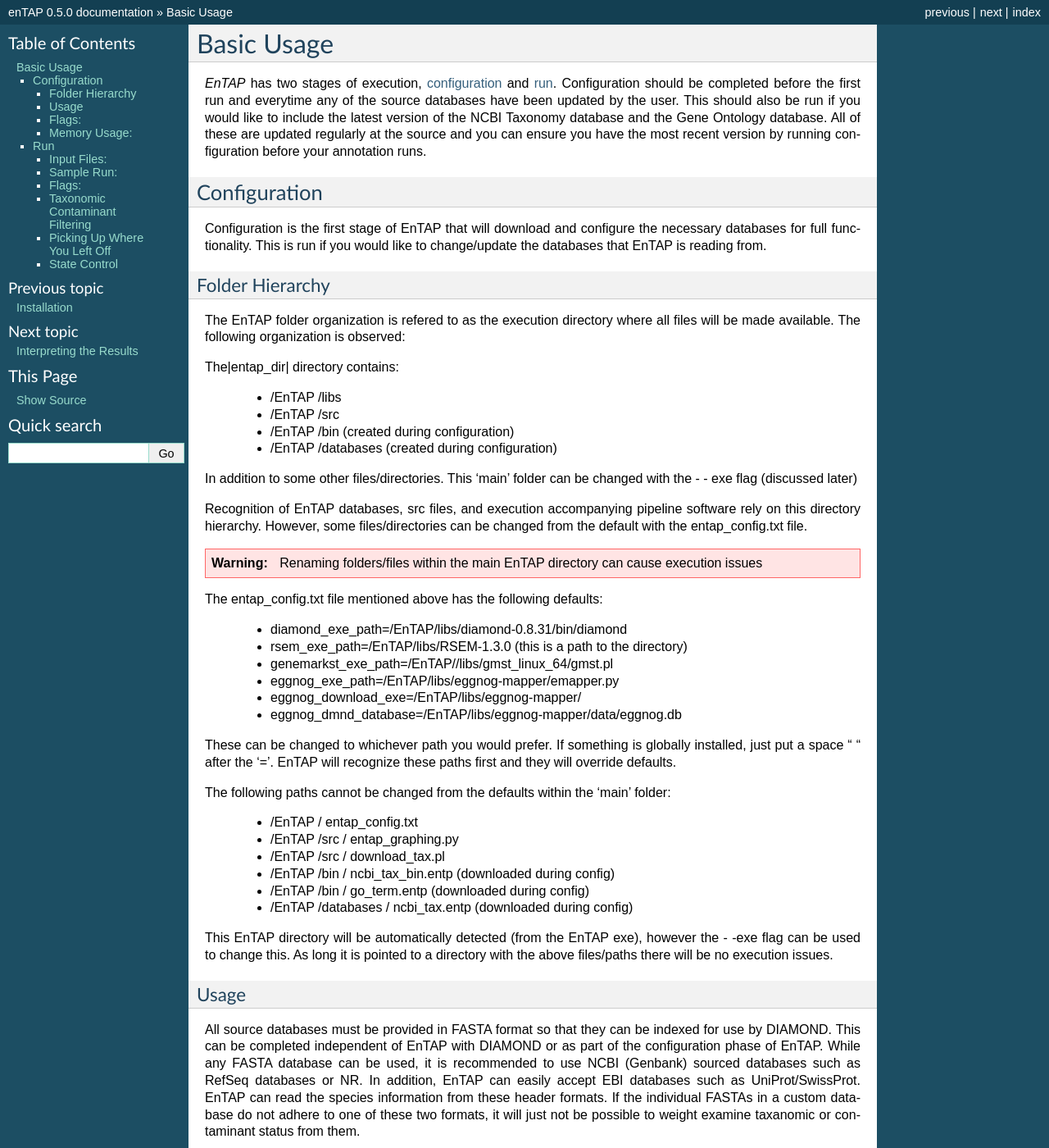
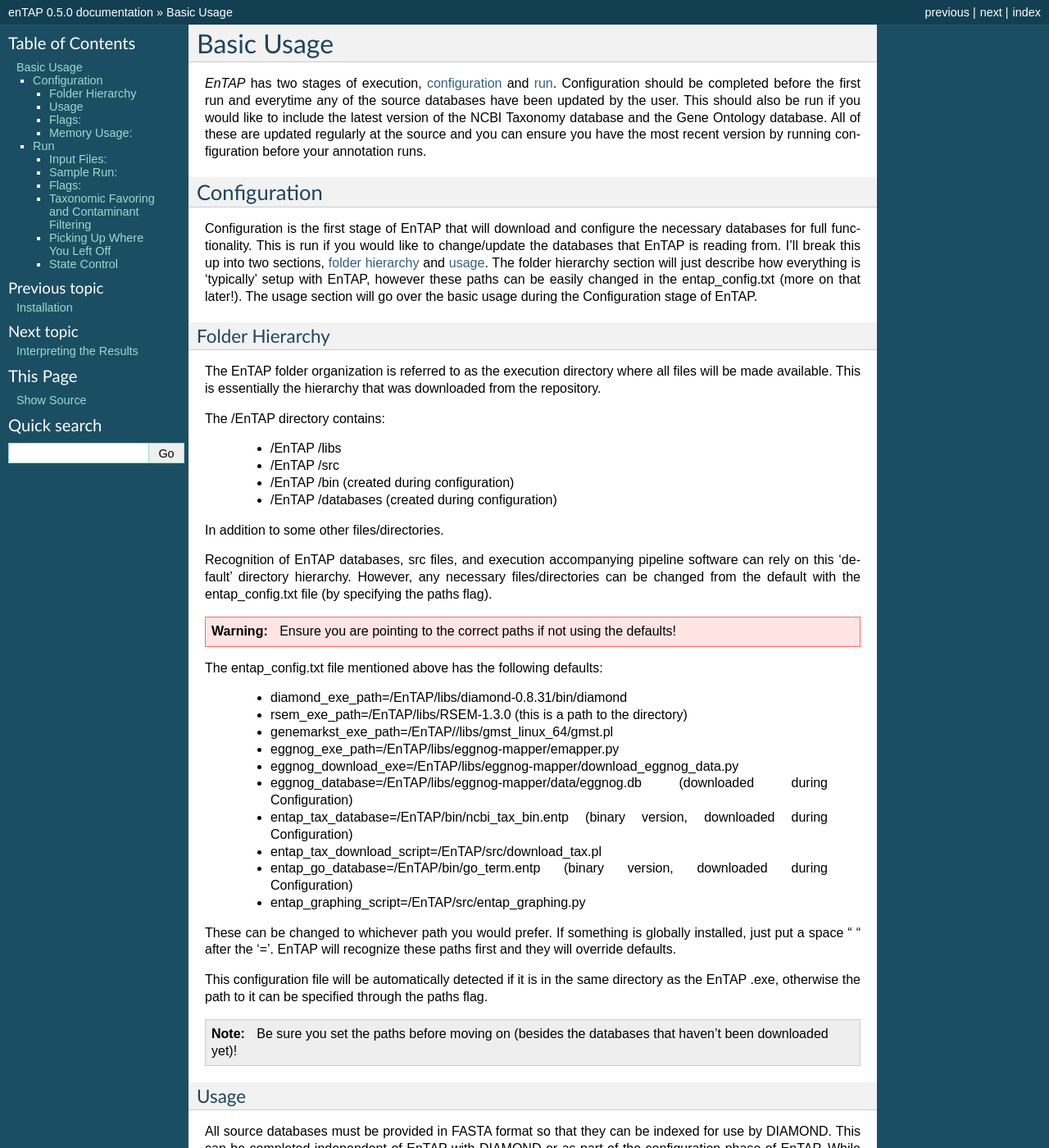
Before and after one commit to harta55/EnTAP, a Sphinx documentation site: the page built from docs/source/basic_usage.rst, in a window 1280 px wide and 1400 px high. Shown: the whole window at 82% size. Built offline with Sphinx 7.4.7, drawn with Linux system fonts in a browser that asks for light colours; some of the changed text lies outside the part shown.

Commit message:
doc changes

```diff
--- a/docs/source/basic_usage.rst
+++ b/docs/source/basic_usage.rst
@@ -11,6 +11,8 @@
 .. |tax_bin| replace:: ncbi_tax_bin.entp
 .. |tax_data| replace:: ncbi_tax.entp
 
+.. |flag_path| replace:: paths
+
 
 Basic Usage
 ============
@@ -21,25 +23,28 @@
 
 Configuration
 -------------
-Configuration is the first stage of EnTAP that will download and configure the necessary databases for full functionality. This is run if you would like to change/update the databases that EnTAP is reading from.
+Configuration is the first stage of EnTAP that will download and configure the necessary databases for full functionality. This is run if you would like to change/update the databases that EnTAP is reading from. I'll break this up into two sections, :ref:`folder hierarchy<hierarchy-label>` and :ref:`usage<usage-label>`. The folder hierarchy section will just describe how everything is 'typically' setup with EnTAP, however these paths can be easily changed in the |config_file| (more on that later!). The usage section will go over the basic usage during the Configuration stage of EnTAP.
+
+
+.. _hierarchy-label:
 
 Folder Hierarchy
 ^^^^^^^^^^^^^^^^^
 
-The EnTAP folder organization is refered to as the execution directory where all files will be made available.  The following organization is observed:
+The EnTAP folder organization is referred to as the execution directory where all files will be made available. This is essentially the hierarchy that was downloaded from the repository.
 
-The|entap_dir| directory contains:
+The |entap_dir| directory contains:
 
     * |entap_dir| |libs_dir|
     * |entap_dir| |src_dir|
     * |entap_dir| |bin_dir| (created during configuration)
     * |entap_dir| |data_dir| (created during configuration)
 
-In addition to some other files/directories. This 'main' folder can be changed with the - - exe flag (discussed later)
+In addition to some other files/directories.
 
-Recognition of EnTAP databases, src files, and execution accompanying pipeline software rely on this directory hierarchy. However, some files/directories can be changed from the default with the  |config_file| file.
+Recognition of EnTAP databases, src files, and execution accompanying pipeline software can rely on this 'default' directory hierarchy. However, any necessary files/directories can be changed from the default with the  |config_file| file (by specifying the |flag_path| flag).
 
-.. warning:: Renaming folders/files within the main EnTAP directory can cause execution issues
+.. warning:: Ensure you are pointing to the correct paths if not using the defaults!
 
 The |config_file| file mentioned above has the following defaults:
 
@@ -47,22 +52,23 @@
     * rsem_exe_path=/EnTAP/libs/RSEM-1.3.0 (this is a path to the directory)
     * genemarkst_exe_path=/EnTAP//libs/gmst_linux_64/gmst.pl
     * eggnog_exe_path=/EnTAP/libs/eggnog-mapper/emapper.py
-    * eggnog_download_exe=/EnTAP/libs/eggnog-mapper/
-    * eggnog_dmnd_database=/EnTAP/libs/eggnog-mapper/data/eggnog.db
+    * eggnog_download_exe=/EnTAP/libs/eggnog-mapper/download_eggnog_data.py
+    * eggnog_database=/EnTAP/libs/eggnog-mapper/data/eggnog.db (downloaded during Configuration)
+    * entap_tax_database=/EnTAP/bin/ncbi_tax_bin.entp (binary version, downloaded during Configuration)
+    * entap_tax_download_script=/EnTAP/src/download_tax.pl
+    * entap_go_database=/EnTAP/bin/go_term.entp (binary version, downloaded during Configuration)
+    * entap_graphing_script=/EnTAP/src/entap_graphing.py
 
 
 These can be changed to whichever path you would prefer. If something is globally installed, just put a space " " after the '='. EnTAP will recognize these paths first and they will override defaults.
 
-The following paths cannot be changed from the defaults within the 'main' folder:
 
-    * |entap_dir| / |config_file|
-    * |entap_dir| |src_dir| / |graph_file|
-    * |entap_dir| |src_dir| / |tax_file|
-    * |entap_dir| |bin_dir| / |tax_bin| (downloaded during config)
-    * |entap_dir| |bin_dir| / |go_term| (downloaded during config)
-    * |entap_dir| |data_dir| / |tax_data| (downloaded during config)
+This configuration file will be automatically detected if it is in the same directory as the EnTAP .exe, otherwise the path to it can be specified through the |flag_path| flag.
 
-This EnTAP directory will be automatically detected (from the EnTAP exe), however the - -exe flag can be used to change this. As long it is pointed to a directory with the above files/paths there will be no execution issues.
+.. note:: Be sure you set the paths before moving on (besides the databases that haven't been downloaded yet)!
+
+
+.. _usage-label:
 
 Usage
 ^^^^^
@@ -91,7 +97,7 @@
 This stage must be done at least once prior to :ref:`running<run-label>`. Once the database is configured, you need not do it again unless you updated your original database or plan on configuring several others.
 
 
-.. note:: If you already have DIAMOND (.dmnd) configured databases, you can skip the configuration of that database. Although, due to other *EnTAP* database downloading (taxonomy and ontology), configuration must still be ran at least once without any flags.
+.. note:: If you already have DIAMOND (.dmnd) configured databases, you can skip the configuration of that database. Although, due to other EnTAP database downloading (taxonomy and ontology), configuration must still be ran at least once without any flags.
 
 Configuration can be ran without formatting a database as follows:
 
@@ -107,16 +113,26 @@
 
 Required Flags:
 
-    * The only required flag is **- -config**. Although in order to run the full *EnTAP* pipeline, you must have a .dmnd configured database.
-
+* (- - config)
+    * The only required flag.
+    * Although in order to run the full EnTAP pipeline, you must have a .dmnd configured database.
 
 Optional Flags:
 
-    * -d : Specify any number of databases you would like to configure for EnTAP
+* (-d/ - - database)
+    * Specify any number of FASTA formatted databases you would like to configure for EnTAP
+    * Not necessary if you already have DIAMOND configured databases (.dmnd)
 
-    * -exe: Change 'main' directory
-    * -database-out: Change output directory for formatted DIAMOND databases
+* (- - |flag_path|)
+    * Point to |config_file| for specifying paths
 
+* (- - database-out)
+    * Specify an output directory for the databases to be sent to
+    * This will send the Taxonomic Database, GO Database, and any DIAMOND databases to this location
+    * EggNOG database will not be sent here as it must remain in the EggNOG directory
+
+* (- t/ - - threads)
+    * Specify thread number for Configuration
 
 
 Memory Usage:
@@ -126,6 +142,9 @@
 
 * Gene Ontology References: 6Mb
 * NCBI Taxonomy: 400Mb
+* EggNOG Database: 30Gb
+
+....
 
 .. _run-label:
 
@@ -157,10 +176,10 @@
 
 .. code-block:: bash
 
-    enTAP --runN -i path/to/transcriptome.fasta -d path/to/database.dmnd -d path/to/database2.dmnd -a path/to/alignment.sam
+    EnTAP --runN -i path/to/transcriptome.fasta -d path/to/database.dmnd -d path/to/database2.dmnd -a path/to/alignment.sam
 
 
-With the above command, the entire *enTAP* pipeline will run. Both frame selection and expression filtering can be skipped if preferred by the user.  EnTAP would require protein sequences (indicated by --runP) in order to avoid frame selection.  If there is not a hosrt read alignment file provided in SAM/BAM format, then expression filtering via RSEM will be skipped.
+With the above command, the entire EnTAP pipeline will run. Both frame selection and expression filtering can be skipped if preferred by the user.  EnTAP would require protein sequences (indicated by --runP) in order to avoid frame selection.  If there is not a short read alignment file provided in SAM/BAM format, then expression filtering via RSEM will be skipped.
 
 
 Flags:
@@ -182,16 +201,21 @@
 * (-a/- -align)
     * Path to alignment file (either SAM or BAM format)
     * **Note:** Ignoring this flag will skip expression filtering
+    * If you have ran alignment with paired end reads be sure to use the - -paired-end flag as well
 
-* (- -contam)
+* (- - contam)
     * Specify :ref:`contaminant<tax-label>` level of filtering
     * Multiple contaminants can be selected through repeated flags
 
-* (- -species)
-    * This flag will allow for taxonomic 'favoring' of hits that are closer to your target species or lineage. Any lineage can be used as referenced by the NCBI Taxonomic database, such as genus, phylum, or species.
+* (- - species)
+    * This flag will allow for :ref:`taxonomic<tax-label>` 'favoring' of hits that are closer to your target species or lineage. Any lineage can be used as referenced by the NCBI Taxonomic database, such as genus, phylum, or species.
     * Format **must** replace all spaces with underscores ('_') as follows: "- -species homo_sapiens" or "- -species primates"
 
-* (- -tag)
+* (- - level)
+    * Specify Gene Ontology levels you would like to normalize to
+    * Any amount of these flags can be used
+
+* (- - tag)
     * Specify output folder labelling.
     * Default: /outfiles
 
@@ -199,30 +223,99 @@
     * Specify FPKM cutoff for expression filtering
     * Default: 0.5
 
-* (- - coverage)
+* (-e)
+    * Specify minimum E-value cutoff for similarity searching
+    * Default: 10E-5
+
+* (- - tcoverage)
+    * Specify minimum target coverage for similarity searching
+    * Default: 50%
+
+* (- - qcoverage)
     * Specify minimum query coverage for similarity searching
     * Default: 50%
 
 * (- - overwrite)
     * All previously ran files will be overwritten if the same - -tag flag is used
-    * Without this flag *enTAP* will :ref:`recognize<over-label>` previous runs
+    * Without this flag EnTAP will :ref:`recognize<over-label>` previous runs and skip things that were already ran
+
+* (- - paired-end)
+    * Signify your reads are paired end for RSEM execution
+
+* (- - graph)
+    * This will check whether or not your system has graphing functionality supported
+    * If Python with the Matplotlib module are installed on your system graphing should be enabled!
+    * This can be specified on its own
+
+* (-t/ - - threads)
+    * Specify the number of threads of execution
 
 * (- - state)
-    * Precise control over execution stages. This flag allows for certain parts to be ran while skipping others.
+    * Precise control over execution :ref:`stages<state-label>`. This flag allows for certain parts to be ran while skipping others.
+    * Warning: This may cause issues depending on what you plan on running!
 
 
 .. _tax-label:
 
-Taxonomic Contaminant Filtering
+Taxonomic Favoring and Contaminant Filtering
 ^^^^^^^^^^^^^^^^^^^^^^^^^^^^^^^^
-Taxonomic contaminant filtering (as well as taxonomic favoring) is based upon the `NCBI Taxonomy`_ database.
+Taxonomic contaminant filtering (as well as taxonomic favoring) is based upon the `NCBI Taxonomy`_ database. In saying this, all species/genus/lineage names must be contained within this database in order for it to be recognized by EnTAP.
+
+**Contaminant Filtering:**
+
+Contaminants can be introduced during collection or processing of a sample. A contaminant is essentially a species that is not of the target species you are collecting. Some common contaminants are bacteria and fungi that can sometimes be found within collected samples. If a query sequence from your transcriptome is found when matching against a similarity search database, it will be flagged as such (but NOT removed automatically). Oftentimes, researchers would like to remove these sequences from the dataset.
+
+An example of flagging bacteria and fungi as contaminants can be seen below:
+
+.. code-block:: bash
+
+    EnTAP --runN -i path/to/transcriptome.fasta -d path/to/database.dmnd -c fungi -c bacteria
+
+
+**Taxonomic Favoring**
+
+During best hit selection of similarity searched results, taxonomic consideration can utilized. If a certain lineage (such as sapiens) is specified, hits closer in taxonomic lineage to this selection will be chosen. Any lineage such as species/kingdom/phylum can be utilized as long as it is contained within the Taxonomic Database
+
 
 .. _over-label:
 
 Picking Up Where You Left Off
 ^^^^^^^^^^^^^^^^^^^^^^^^^^^^^^
 
+In order to save time and make it easier to do different analyses of data, EnTAP allows for picking up where you left off if certain stages were already ran and you'd like analyze data with different contaminant flags or taxonomic favoring. As an example, if similarity searching was ran previously you can skip hitting against the database and analyze the data to save time. However, the - - overwrite flag will not allow for this as it will remove previous runs and not recognize them.
+
+In order to pick up and skip re-running certain stages again, the files that were ran previously **must** be in the same directories and have the same names. With an input transcriptome name of 'transcriptome' and example database of 'complete.protein':
+
+* Expression Filtering
+    * transcriptome.genes.results
+
+* Frame Selection
+    * transcriptome.fasta.faa
+    * transcriptome.fasta.fnn
+    * transcriptome.fasta.lst
+
+* Similarity Search
+    * blastp_transcriptome_complete.protein.faa.out
+
+* Gene Family
+    * annotation_results.emapper.annotations
+    * annotation_results_no_hits.emapper.annotations
+
+
+Since file naming is based on your input as well, the flags below **must** remain the same:
+* (-i / - - input)
+
+* (-a / - - align)
+
+* (-d / - - database)
+    * Do not necessarily need to remain the same. If additional databases are added, EnTAP will recognize the new ones and run similarity searching on them
+
+* (- - qcoverage)
+
+* (- - tcoverage)
+
 
 .. _state-label:
+
 State Control
 ^^^^^^^^^^^^^^
```
